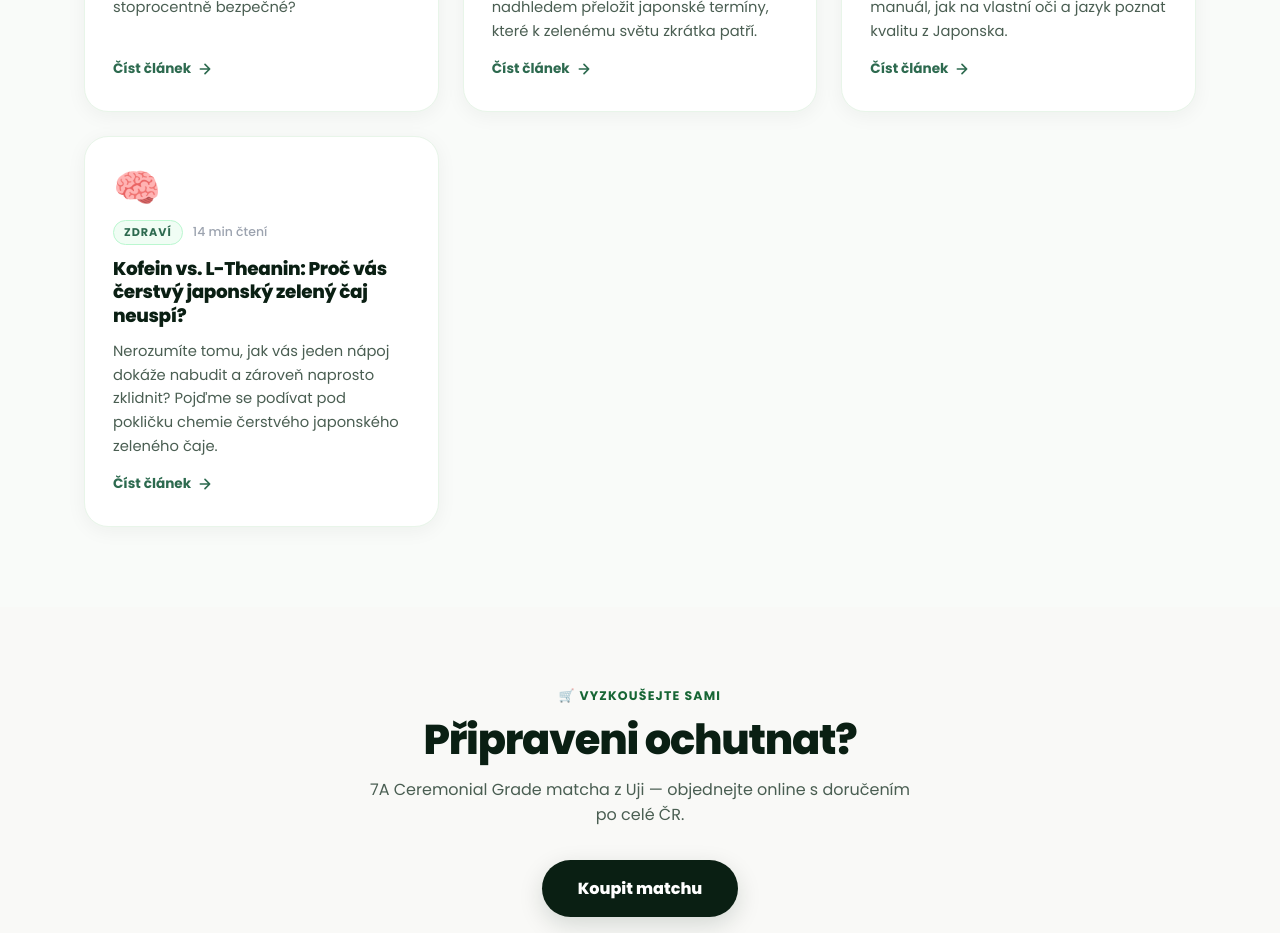
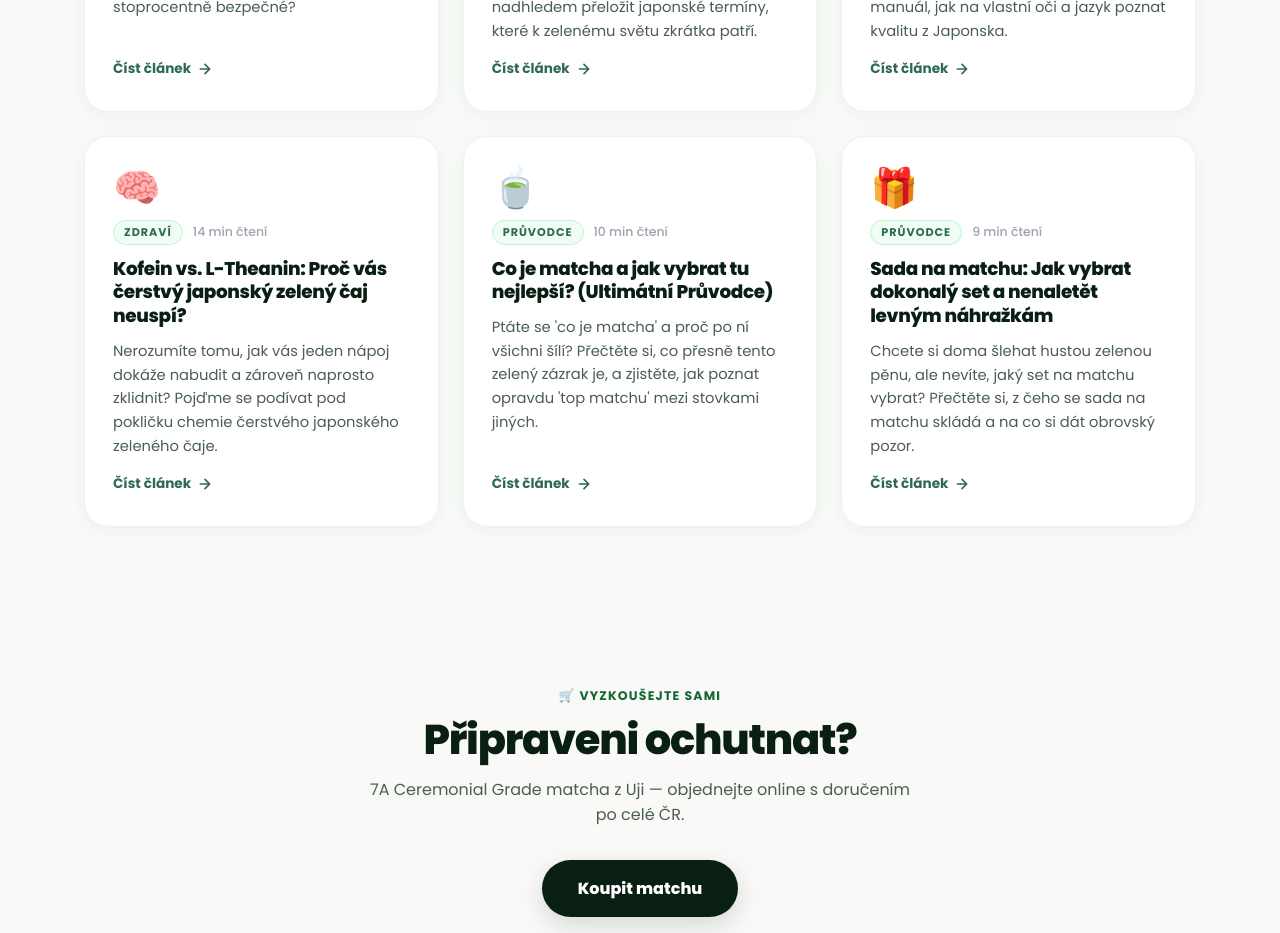
Before and after one commit to dzonas123/matchuji, a Next.js app: page /blog in a window 1280 px wide. Shown: the part 2500-3433 px from the top of the page. Built offline with nearby package versions, Linux system fonts and the light colour scheme.

Commit message:
feat(blog): pridani clanku cilenych na klice co je matcha, sada na matchu a znacky

```diff
--- a/src/data/blogPosts.ts
+++ b/src/data/blogPosts.ts
@@ -818,6 +818,111 @@ Je nutné dodat naprosto zásadní bod. L-Theanin je citlivý na zacházení. Po
 
 Proto neustále apelujeme: Dělejte věci pořádně. Ať už si mixujete [Smoothie](/blog/matcha-smoothie-recepty) nebo pečete [Zelené sušenky](/blog/matcha-peceni-dezerty-recepty), vždy dbejte na to, abyste používali lístky pěstované ve stínu a za pomoci kamenných mlýnů.
     `
+  },
+  {
+    slug: "co-je-matcha-ultimatni-pruvodce",
+    title: "Co je matcha a jak vybrat tu nejlepší? (Ultimátní Průvodce)",
+    excerpt: "Ptáte se 'co je matcha' a proč po ní všichni šílí? Přečtěte si, co přesně tento zelený zázrak je, a zjistěte, jak poznat opravdu 'top matchu' mezi stovkami jiných.",
+    category: "Průvodce",
+    emoji: "🍵",
+    readTime: 10,
+    publishedAt: "2025-05-19",
+    seoTitle: "Co je matcha? Průvodce a jak vybrat top ceremonial matchu | Matchuji",
+    seoDescription: "Zjistěte, co je matcha, jak se vyrábí a proč nahrazuje kávu. Poradíme, jak vybrat matcha ceremonial kvalitu a nenaletět podvodníkům. Vaše cesta za zdravím začíná zde.",
+    keywords: ["co je matcha", "top match", "matcha ceremonial", "japonský čaj", "výroba matchy", "co to je matcha", "nejlepší matcha"],
+    content: `
+![Tradiční keramická miska plná zářivě zeleného nápoje matcha vedle bambusové lžičky](https://images.unsplash.com/photo-1515688594390-b649af70d282?q=80&w=2606&auto=format&fit=crop)
+
+## Co je matcha? Zázrak, který pili už samurajové
+
+Pokud jste za poslední rok nebyli úplně odříznutí od civilizace, určitě jste tu zelenou pěnu viděli. V kavárnách, na Instagramu, v rukou celebrit. Otázka zní jasně: **Co je matcha?**
+
+Zjednodušeně řečeno: Matcha je 100% přírodní japonský zelený čaj, který je na rozdíl od běžných luhovaných čajů rozemletý na ten nejjemnější pudr. To znamená, že když pijete matchu, **pijete celý čajový lístek**. Získáte tak 100 % všech jeho vitamínů, antioxidantů a živin, na rozdíl od běžného čaje, kde lístky po vyluhování vyhodíte do koše (čímž se zbavíte až 80 % zdraví prospěšných látek).
+
+### Proč je to aktuální "Top match"?
+
+Hledáte-li **"top match"** nebo tu absolutně nejlepší na trhu, musíte pochopit, proč se stala tak populární:
+1. **Zdraví:** Obsahuje unikátní sloučeninu EGCG, která razantně zrychluje spalování tuků a chrání tělo před volnými radikály.
+2. **Energie bez stresu:** Spojení kofeinu a zklidňující aminokyseliny L-Theaninu vás nabudí na 6 hodin, ale bez třesu a bušení srdce, které znáte z kávy (více o tom píšeme [v článku Kofein vs L-Theanin](/blog/kofein-vs-l-theanin-zeleny-caj)).
+3. **Kultura a klid:** Příprava pomocí [bambusové metličky](/product/matcha-bambusova-metlicka-chasen) vás doslova vytrhne z uspěchaného dne a donutí na 3 minuty vypnout.
+
+---
+
+## Matcha Ceremonial vs. Culinary: Nenechte se napálit
+
+Pokud chcete zažít tu pravou, jemnou, krémovou a nasládlou chuť (tzv. umami), jedinou volbou je **matcha ceremonial** (ceremoniální matcha).
+
+### 1. Matcha Ceremonial (Ceremoniální kvalita)
+Toto je král všech čajů. Používají se pouze ty nejmladší, nejzelenější lístky z úplného vrcholku keře sbírané během prvního jarního sběru. Lístky jsou před mletím zbaveny tvrdých žilek a stopek (vzniká tzv. *Tencha*). Je ideální pro pití pouze s vodou, kde plně vynikne její úžasná krémová sladkost. (Naše [Matchuji Premium 7A](/product/ceremonial-matcha) patří právě do této elitní kategorie).
+
+### 2. Culinary / Premium (Kulinářská kvalita)
+Tato kvalita se sbírá později během léta. Lístky už viděly více slunce, jsou tvrdší a mají žlutavější barvu. Tato matcha má výraznou hořkost a hrubší texturu. Není špatná! Je ale určena na vaření, pečení nebo do velmi silně slazených nápojů, kde by se chuť jemné ceremoniální matchy úplně ztratila.
+
+![Prášek ceremoniální matchy přesátý do jemných zelených kopečků](https://images.unsplash.com/photo-1597481499750-3e6b22637e12?q=80&w=2670&auto=format&fit=crop)
+
+## Jak připravit tu pravou Matchu?
+
+Odpověď na otázku "co je matcha" už znáte. Teď ji stačí jen zkusit! Zpomeňte na zalévání sáčků vroucí vodou. Matcha ceremonial si zaslouží víc:
+1. **Prosít:** Cca 2 gramy (půl lžičky) prášku prosejte přes jemné sítko do misky.
+2. **Voda:** Zalijte kapkou studené vody a promíchejte do hladké pasty. Poté dolijte 70-80°C horkou vodu (NIKDY vroucí, čaj byste spálili a zhořkl by).
+3. **Šlehání:** Rychlým pohybem bambusové metličky ve tvaru písmene "M" šlehejte 15 vteřin, dokud nevznikne hustá smaragdová pěna.
+
+A hotovo! Užijte si 6 hodin čisté, zdravé energie.
+    `
+  },
+  {
+    slug: "sada-set-na-matchu-pruvodce",
+    title: "Sada na matchu: Jak vybrat dokonalý set a nenaletět levným náhražkám",
+    excerpt: "Chcete si doma šlehat hustou zelenou pěnu, ale nevíte, jaký set na matchu vybrat? Přečtěte si, z čeho se sada na matchu skládá a na co si dát obrovský pozor.",
+    category: "Průvodce",
+    emoji: "🎁",
+    readTime: 9,
+    publishedAt: "2025-05-20",
+    seoTitle: "Dokonalá sada na matchu: Průvodce výběrem setu | Matchuji",
+    seoDescription: "Hledáte set na matchu? Ukážeme vám, z čeho se kvalitní sada na matchu skládá. Probereme chasen, chawan a ukážeme alternativy ke značkám Šufan a Moya.",
+    keywords: ["sada na matchu", "set na matchu", "šufan matcha", "moya matcha", "jak vybrat set na matchu", "matcha sada pro začátečníky", "dárek matcha"],
+    content: `
+![Krásný keramický set na matchu s bambusovou metličkou chasen a dřevěnou lžičkou chashaku](https://images.unsplash.com/photo-1564890369478-c89ca6d9cde9?q=80&w=2670&auto=format&fit=crop)
+
+## Kouzlo domácího rituálu
+
+Viděli jste ta nádherná videa, kde se zářivě zelený prášek jemně šlehá bambusovou metličkou a tvoří krémovou pěnu? Tento zážitek není vyhrazen jen pro zenové kláštery v Kjótu. Aby se z ranního pití čaje stal rituál, který vás zbaví stresu, potřebujete správné vybavení. **Sada na matchu** (nebo také *set na matchu*) je vstupenkou do tohoto světa.
+
+Často se nás ale zákazníci ptají: "Koupil jsem si sadu od jedné z těch velkých značek, co zrovna frčí (dnes je populární třeba *Moya matcha* nebo na ořechy skvělý *Šufan matcha*), ale ta metlička se mi po třech dnech rozpadla a čaj má hrudky."
+
+Kde je chyba? Většinou ve špatné výrobě příslušenství. Pojďme se podívat, z čeho se kvalitní **set na matchu** musí skládat.
+
+### 1. Bambusová metlička (Chasen)
+
+Základem všeho je bambusová metlička, japonsky *Chasen*. Bez ní **matcha ceremonial** nikdy neudělá tu správnou jemnou pěnu a zůstanou vám na dně hrnku nepříjemné hořké hrudky.
+
+- **Levné sady:** Metličky jsou seřezávány strojově, mají málo štětinek (často jen kolem 50-60) a bambus není správně prosušen. Proto po pár použitích praskají.
+- **Kvalitní sady:** Dobrý set na matchu obsahuje ručně vyráběný chasen, který má minimálně 80 až 100 štětinek (ideální pro jemnou pěnu) a je vytesán z jednoho kusu kvalitního bambusu. Naši [Matchuji Metličku](/product/matcha-bambusova-metlicka-chasen) doporučujeme nechat před prvním použitím chvíli nasáknout v teplé vodě, aby štětinky změkly a odemkly se.
+
+### 2. Miska (Chawan)
+
+Když si děláte ranní dávku zdraví, nechcete do ní třískat bambusovou metličkou v úzkém hrnku od kávy.
+Správná **sada na matchu** obsahuje keramickou misku (*Chawan*), která má ploché dno a dostatečně vysoké, ale široké okraje. Právě do široka roztažený prostor vám umožní onen důležitý rychlý pohyb metličkou do tvaru písmene "M" nebo "W". Keramika navíc udrží nápoj v ideální teplotě.
+
+### 3. Bambusová lžička (Chashaku)
+
+Zdá se to jako zbytečnost, ale správné dávkování je u matchy alfou a omegou. Jedna odměrka *Chashaku* nabírá zhruba 1 gram čaje. Pro dokonalou porci potřebujete 2 odměrky. Navíc jemná bambusová hrana lžičky zabraňuje statické elektřině a "nelepí" na sebe onen drahocenný prach tak moc, jako klasická kovová lžička z příborníku.
+
+![Bambusová lžička s dávkou sytě zelené matchy](https://images.unsplash.com/photo-1582787010486-1eb8a61ceac7?q=80&w=2574&auto=format&fit=crop)
+
+---
+
+## Konkurence na trhu: Kudy jít?
+
+Dnes se prodává nespočet různých sad. V lokálním prostředí často lidé vyhledávají brandy jako je *Moya matcha* (známá polská značka) nebo ořechová stálice *Šufan matcha*.
+
+Když vybíráte svůj první **set na matchu**, naše hlavní rada zní: **Hledejte transparentnost.**
+Sada je k ničemu, pokud je uvnitř čaj z masové čínské produkce. Ptejte se, odkud čaj v sadě pochází (ideálně prefektura Uji v Japonsku) a zda má set metličku s dostatečným počtem štětinek (kolem 100).
+
+Pokud chcete mít absolutní jistotu, naše [Startovací sady Matchuji](/product/ceremonial-matcha-3pack) jsou postavené přesně na těchto základech: elitní japonský čaj, precizní bambusové příslušenství a design, který si okamžitě zamilujete.
+
+Začněte svůj den správně. S pravým rituálem a tou nejlepší energií.
+    `
   }
 ];
 
```
